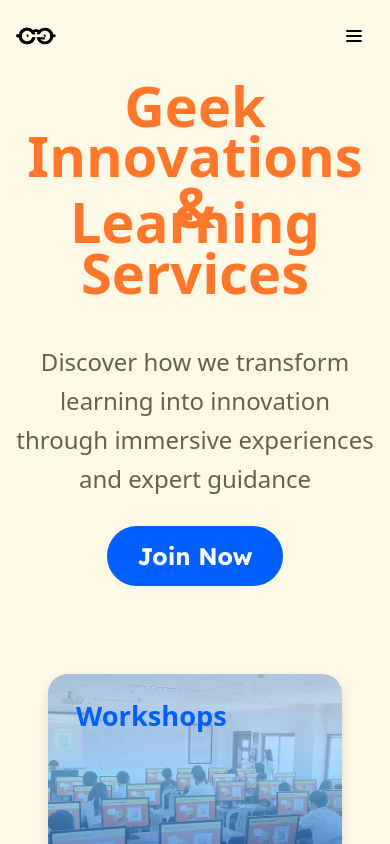
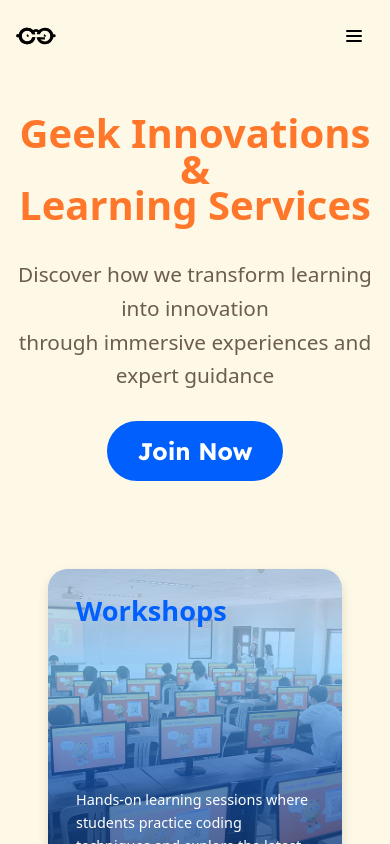
Before and after one commit to eishley15/prelim-project-ctrl-f-our, an Angular app: page /programs in a window 390 px wide. Shown: the top 844 px of the page. Built offline with nearby package versions, Linux system fonts and the light colour scheme.

Commit message:
:sparkles: updated programs

```diff
--- a/src/app/programs/programs.css
+++ b/src/app/programs/programs.css
@@ -56,7 +56,7 @@
 }
 
 .program-description {
-  font-size: 1.1rem;
+  font-size: 1.5rem;
   line-height: 1.6;
   color: white;
 }
--- a/src/app/programs/programs.html
+++ b/src/app/programs/programs.html
@@ -1,18 +1,19 @@
 <div class="relative overflow-hidden">
-  <div class="py-4 px-4" style="background-color: #FEF9E6; padding-top: 80px; padding-bottom: 60px;">
+  <div class="py-4 px-4" style="background-color: #FEF9E6; padding-top: 105px; padding-bottom: 60px;">
     <div class="text-center max-w-4xl mx-auto pb-2">
       <h1 class="font-bold"
     style="color: #FF772A;
-           font-size: clamp(3.5rem, 5vw, 5.5rem);
+           font-size: clamp(2.5rem, 5vw, 4.8rem);
            line-height: 0.9;
+           margin-top: 10px ;
            margin-bottom: 0;">
   Geek Innovations &<br>
-  <span style="display: inline-block; margin-top: -35px;">
+  <span style="display: inline-block; margin-top: -40px;">
     Learning Services
   </span>
 </h1>
 
-      <p class="mx-auto leading-relaxed" style="color: #6B5D4F; font-size: clamp(1.5rem, 1.2vw, 1.05rem); max-width: 600px; margin-top: 45px; margin-bottom: 28px;">
+      <p class="mx-auto leading-relaxed" style="color: #6B5D4F; font-size: clamp(1.3rem, 1.2vw, 1.05rem); max-width: 600px; margin-top: 35px; margin-bottom: 28px;">
         Discover how we transform learning into innovation<br>
         through immersive experiences and expert guidance
       </p>
```
